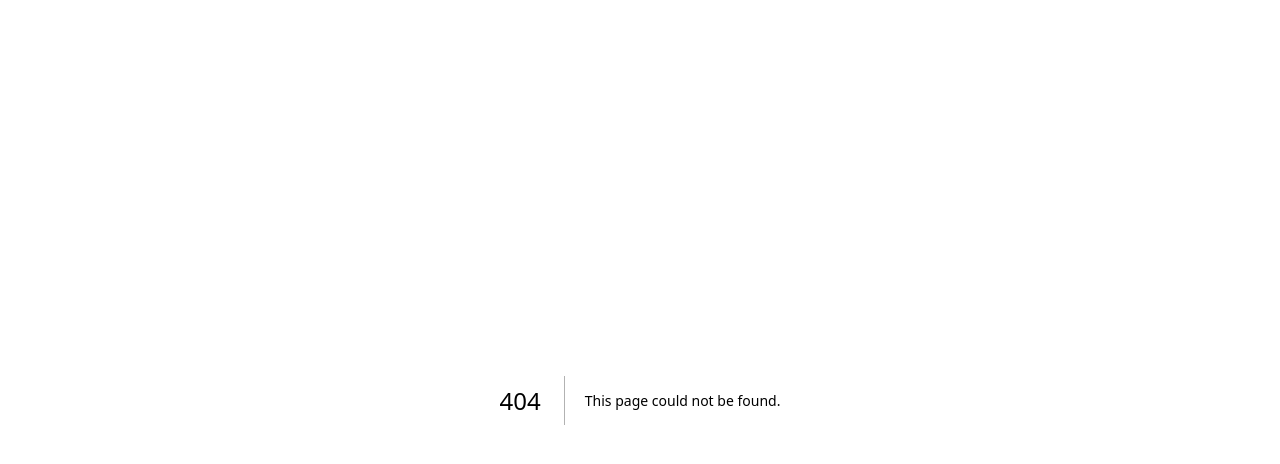
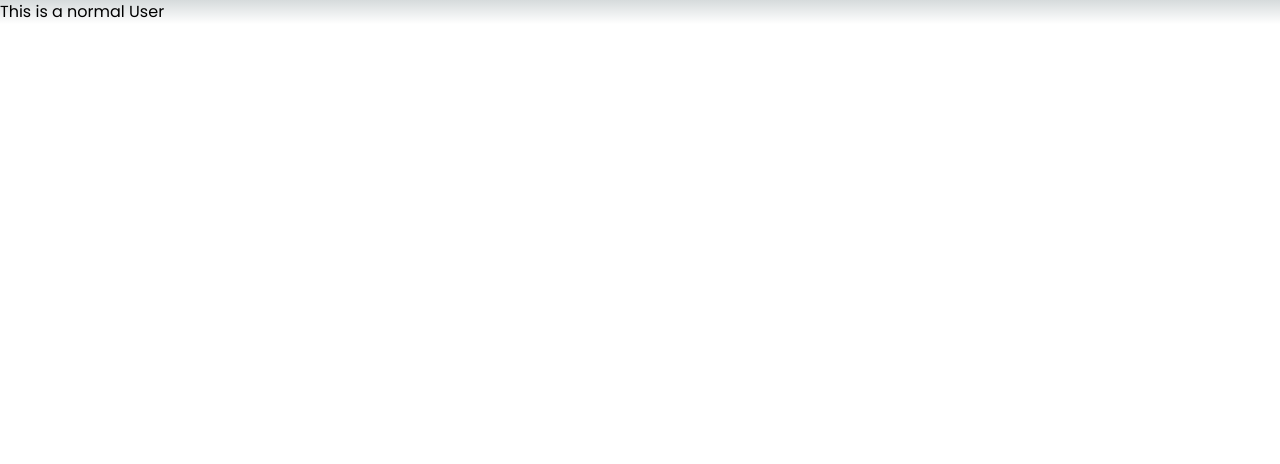
Before and after one commit to tinsae-codes/e-commerce, a Next.js app: page /customer in a window 1280 px wide. Before the commit this address had no page. Shown: the top 464 px of the page. Built offline with nearby package versions, Linux system fonts and the light colour scheme.

Commit message:
Add customer page

```diff
--- /dev/null
+++ b/src/app/customer/page.tsx
@@ -0,0 +1,7 @@
+import React from 'react'
+
+export default function Customer() {
+  return (
+    <div>This is a normal User</div>
+  )
+}
```
